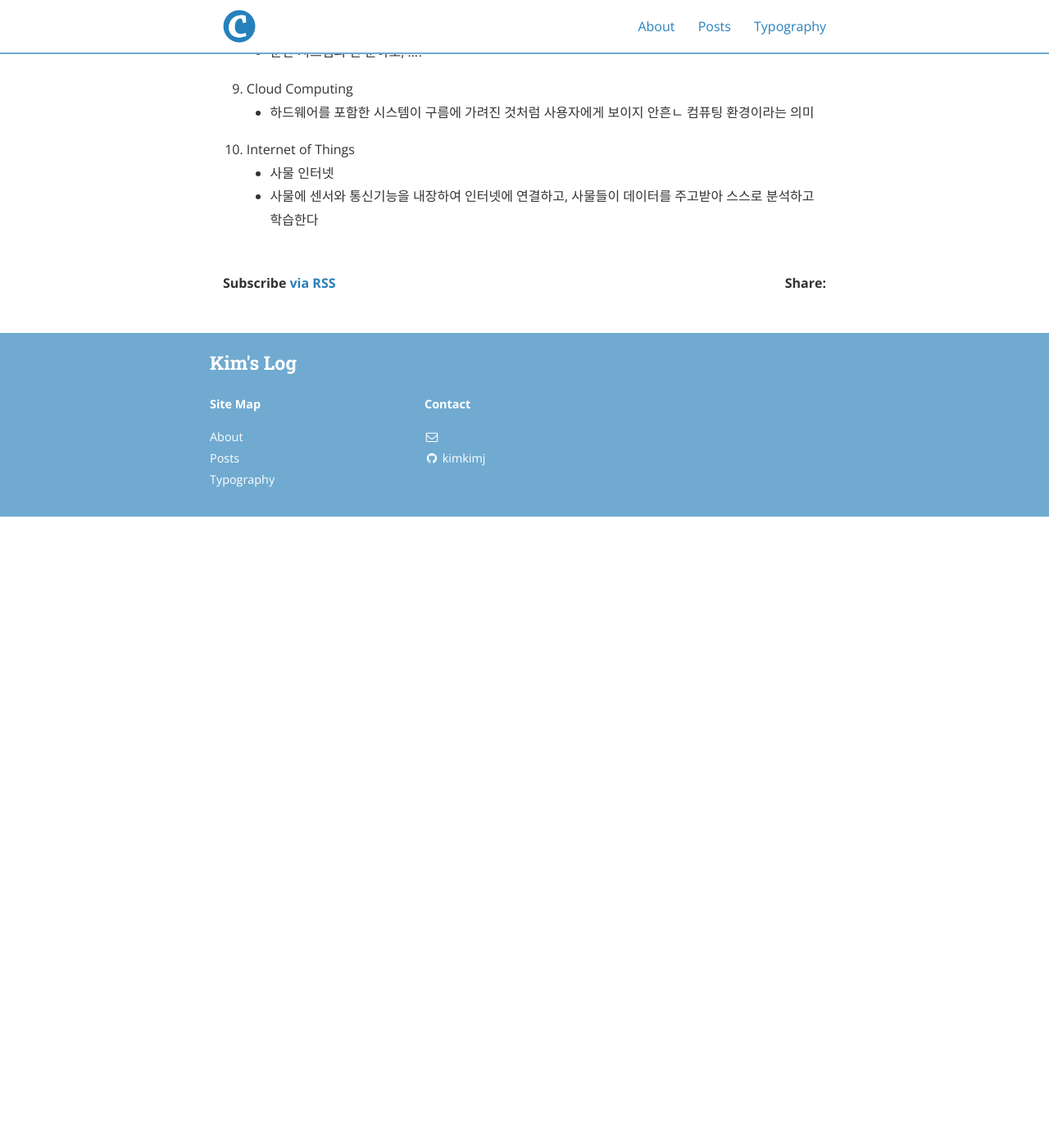
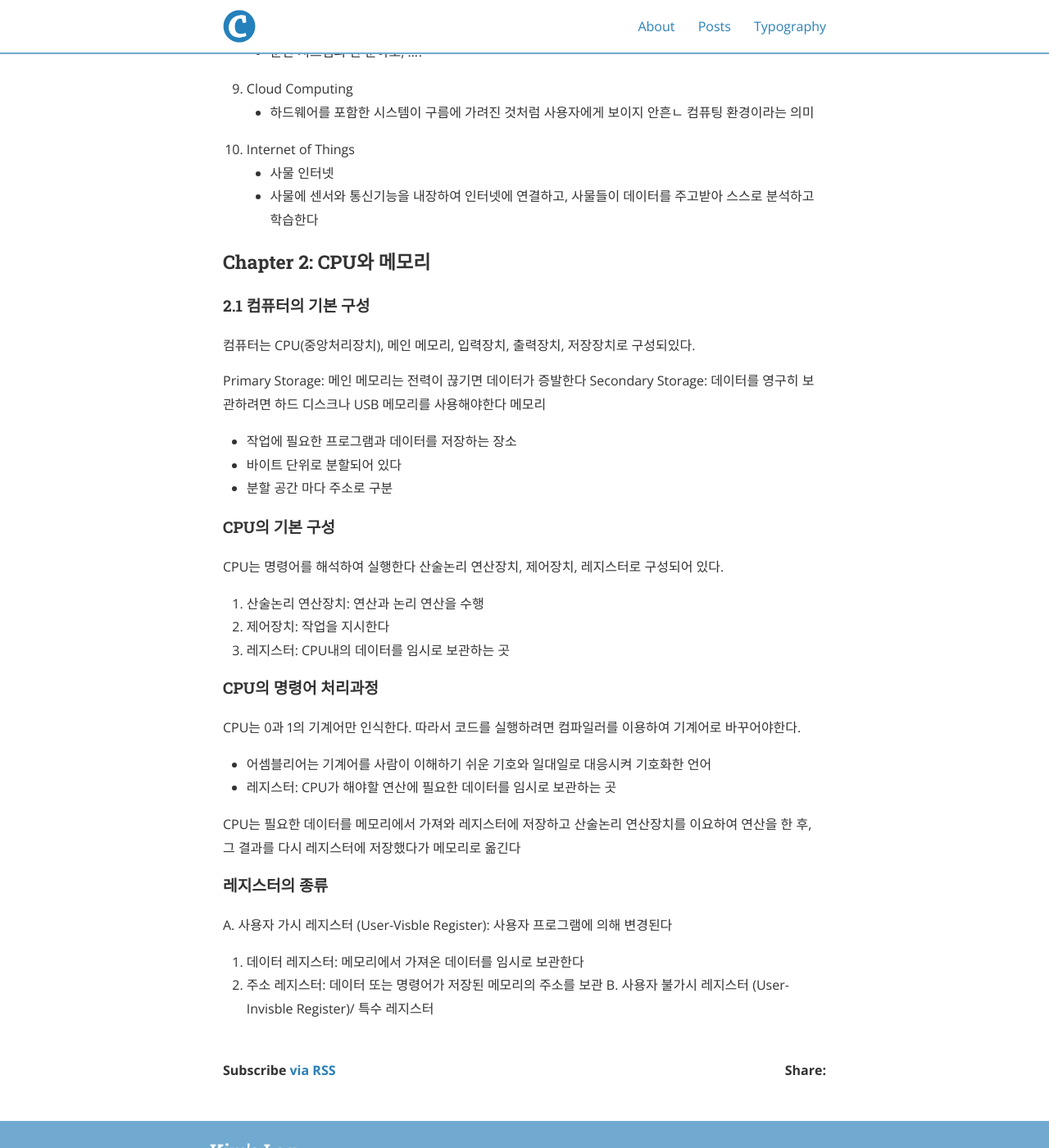
Before and after one commit to kimkimj/kimkimj.github.io, a Jekyll site: the page built from _posts/2023-01-08-OperatingSystems.md, in a window 1280 px wide and 1400 px high, scrolled down 2452 px. Shown: the whole window at 82% size. Built offline with Jekyll 4.4.1, drawn with Linux system fonts in a browser that asks for light colours; nearby versions of some CDN libraries; before the commit the page ends 3082 px from its top, so only the background shows below that.

Commit message:
Chapter 2: 컴퓨터 구조

```diff
--- a/_posts/2023-01-08-OperatingSystems.md
+++ b/_posts/2023-01-08-OperatingSystems.md
@@ -76,3 +76,38 @@ categories: CS
 10. Internet of Things
 - 사물 인터넷
 - 사물에 센서와 통신기능을 내장하여 인터넷에 연결하고, 사물들이 데이터를 주고받아 스스로 분석하고 학습한다
+
+### Chapter 2: CPU와 메모리
+
+#### 2.1 컴퓨터의 기본 구성
+컴퓨터는 CPU(중앙처리장치), 메인 메모리, 입력장치, 출력장치, 저장장치로 구성되있다.
+
+Primary Storage: 메인 메모리는 전력이 끊기면 데이터가 증발한다
+Secondary Storage: 데이터를 영구히 보관하려면 하드 디스크나 USB 메모리를 사용해야한다
+메모리
+- 작업에 필요한 프로그램과 데이터를 저장하는 장소
+- 바이트 단위로 분할되어 있다
+- 분할 공간 마다 주소로 구분
+
+
+
+#### CPU의 기본 구성
+CPU는 명령어를 해석하여 실행한다
+산술논리 연산장치, 제어장치, 레지스터로 구성되어 있다.
+1. 산술논리 연산장치: 연산과 논리 연산을 수행
+2. 제어장치: 작업을 지시한다
+3. 레지스터: CPU내의 데이터를 임시로 보관하는 곳
+
+#### CPU의 명령어 처리과정
+CPU는 0과 1의 기계어만 인식한다. 따라서 코드를 실행하려면 컴파일러를 이용하여 기계어로 바꾸어야한다.
+- 어셈블리어는 기계어를 사람이 이해하기 쉬운 기호와 일대일로 대응시켜 기호화한 언어
+- 레지스터: CPU가 해야할 연산에 필요한 데이터를 임시로 보관하는 곳
+
+CPU는 필요한 데이터를 메모리에서 가져와 레지스터에 저장하고 산술논리 연산장치를 이요하여 연산을 한 후,
+그 결과를 다시 레지스터에 저장했다가 메모리로 옮긴다
+
+#### 레지스터의 종류
+A. 사용자 가시 레지스터 (User-Visble Register): 사용자 프로그램에 의해 변경된다
+   1. 데이터 레지스터: 메모리에서 가져온 데이터를 임시로 보관한다
+   2. 주소 레지스터: 데이터 또는 명령어가 저장된 메모리의 주소를 보관
+B. 사용자 불가시 레지스터 (User-Invisble Register)/ 특수 레지스터
```
